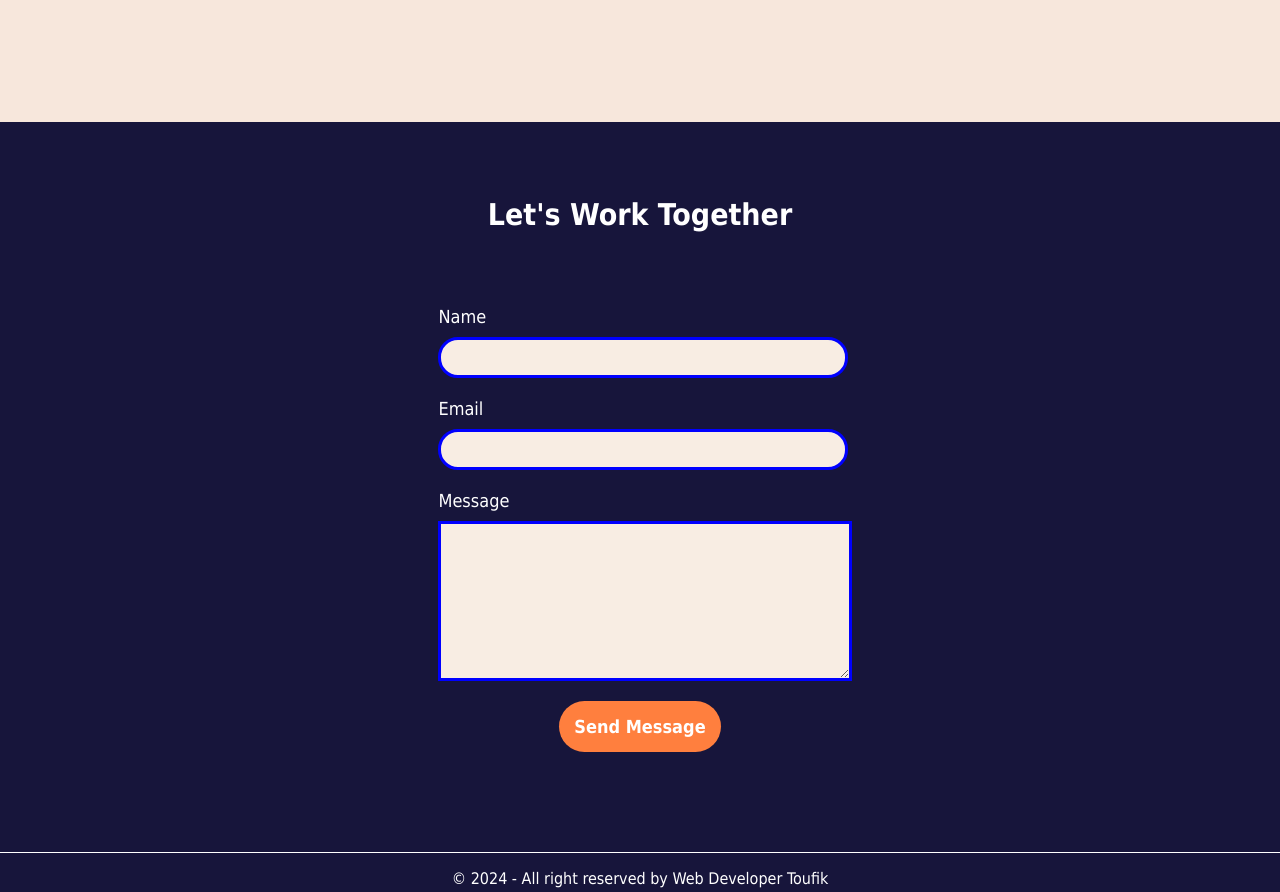
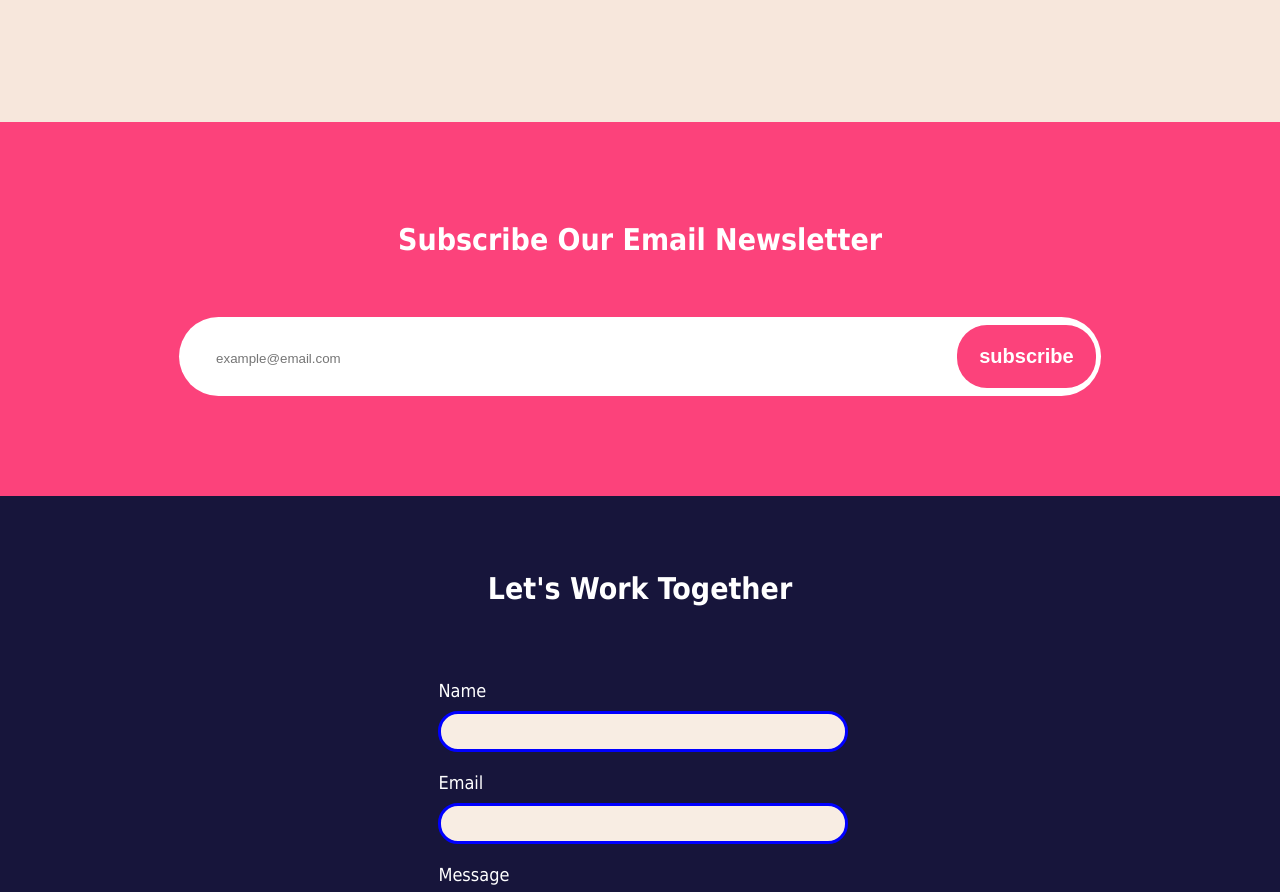
Before and after one commit to toufik15/portfolio, a plain HTML site: page index.html in a window 1280 px wide. Shown: the part 2620-3512 px from the top of the page. Drawn offline with Linux system fonts and the light colour scheme.

Commit message:
secound commit

```diff
--- a/index.html
+++ b/index.html
@@ -123,6 +123,7 @@
 		 	</div>
 	 </div>
 	 <!-- service area end -->
+
 	 <!-- start testmonial section -->
 	 <div class="testmonial">
 	 	<div class="container">
@@ -159,6 +160,25 @@
 	 	 </div>
 	 </div>
 	 <!-- end testmonial section -->
+
+	 <!-- subscribe area start -->
+	 <div class="subscribe-area">
+
+	 	<div class="container">
+		 	<h2>Subscribe Our Email Newsletter</h2>
+
+		 	<div class="submit-email">
+
+		 		<input type="email" placeholder="example@email.com">
+		 		<input type="submit" value="subscribe">
+
+		 	</div>
+	 	</div>
+	 </div>
+
+	 <!-- subscribe area end -->
+
+
 	<!--  contact section start -->
 	<div class="contact">
 		<div class="container">
--- a/style.css
+++ b/style.css
@@ -257,6 +257,58 @@ body{
 	color: #FFFFFF;
 	font-family: tahoma;
 }
+
+
+/*subscribe start*/
+
+.subscribe-area{
+	width: 100%;
+	padding: 100px 0;
+	background: #FC427B;
+
+}
+.subscribe-area h2{
+	text-align: center;
+	margin-top: 0;
+	margin-bottom: 60px;
+	padding: 0;
+	font-size: 30px;
+	font-family: tahoma;
+	color: white;
+}
+.submit-email{
+	width: 80%;
+	padding: 8px 0;
+	margin: 0 auto;
+	background: white;
+	border:none;
+	border-radius: 50px;
+
+}
+.submit-email input[type="email"]{
+	width: 80%;
+	padding: 15px 0;
+	border: none;
+	margin-left: 4%;
+
+}
+.submit-email input[type="submit"]{
+	width: 15%;
+	padding: 20px 0;
+	border: none;
+	text-align: center;
+	background:#FC427B ;
+	border-radius: 30px;
+	margin: 0;
+	font-size: 20px;
+	color: white;
+	font-weight: bold;
+}
+
+/*subscribe end*/
+
+
+/*testmonial start*/
 .testmonial{
 	width: 100%;
 	background: #F7E7DC;
@@ -496,6 +548,18 @@ textarea{
 	padding: 0;
 	float: none;
 	}
+	.submit-email input[type="email"]{
+	width: 50%;
+
+
+	}
+	.submit-email input[type="submit"]{
+	width: 40%;
+
+	}
+	.submit-email{
+		width: 100%;
+	}
 }
 
 
@@ -599,4 +663,13 @@ textarea{
 	padding: 0;
 	float: none;
 	}
+	.submit-email input[type="email"]{
+	width: 60%;
+
+
+	}
+.submit-email input[type="submit"]{
+	width: 30%;
+
+	}
 }
```
